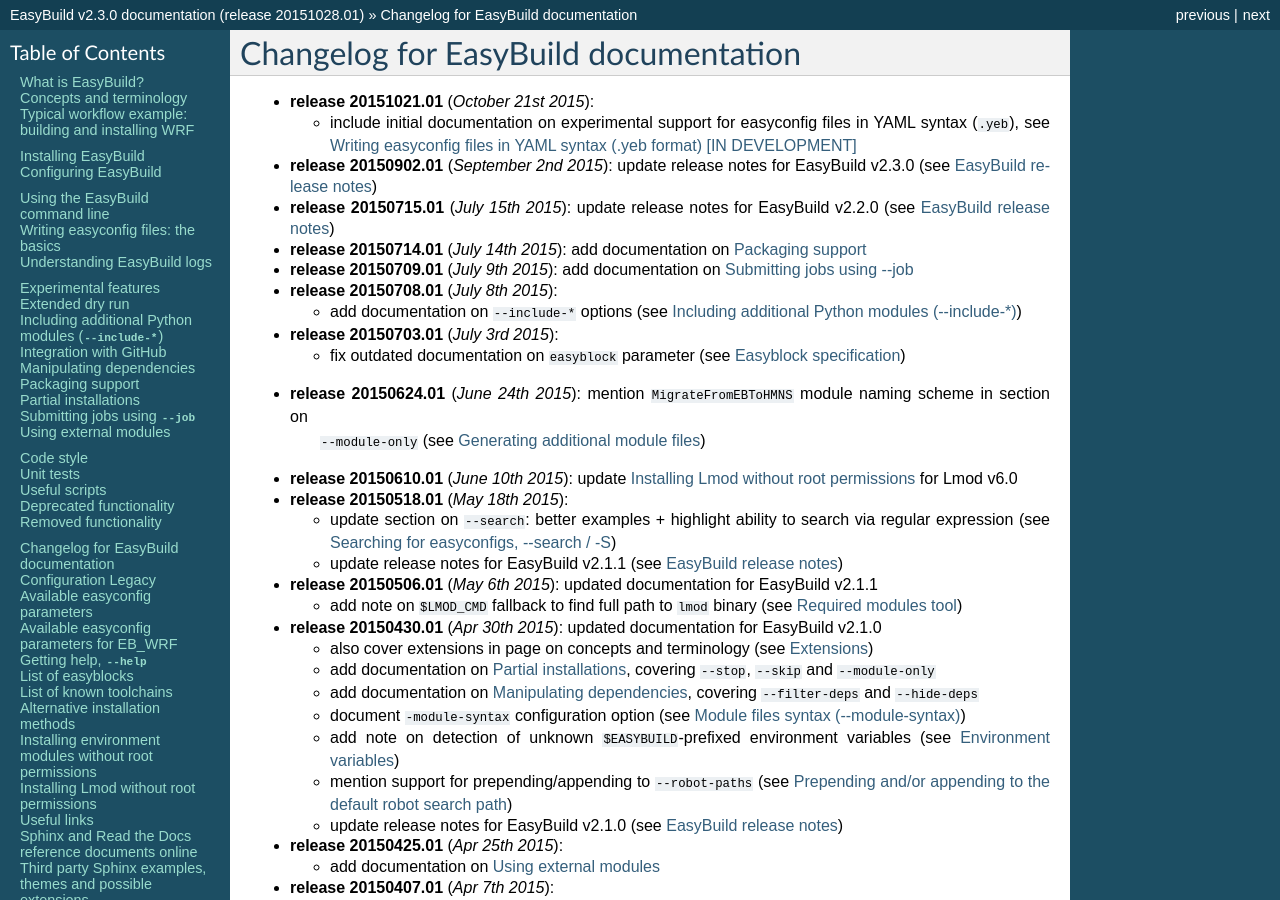
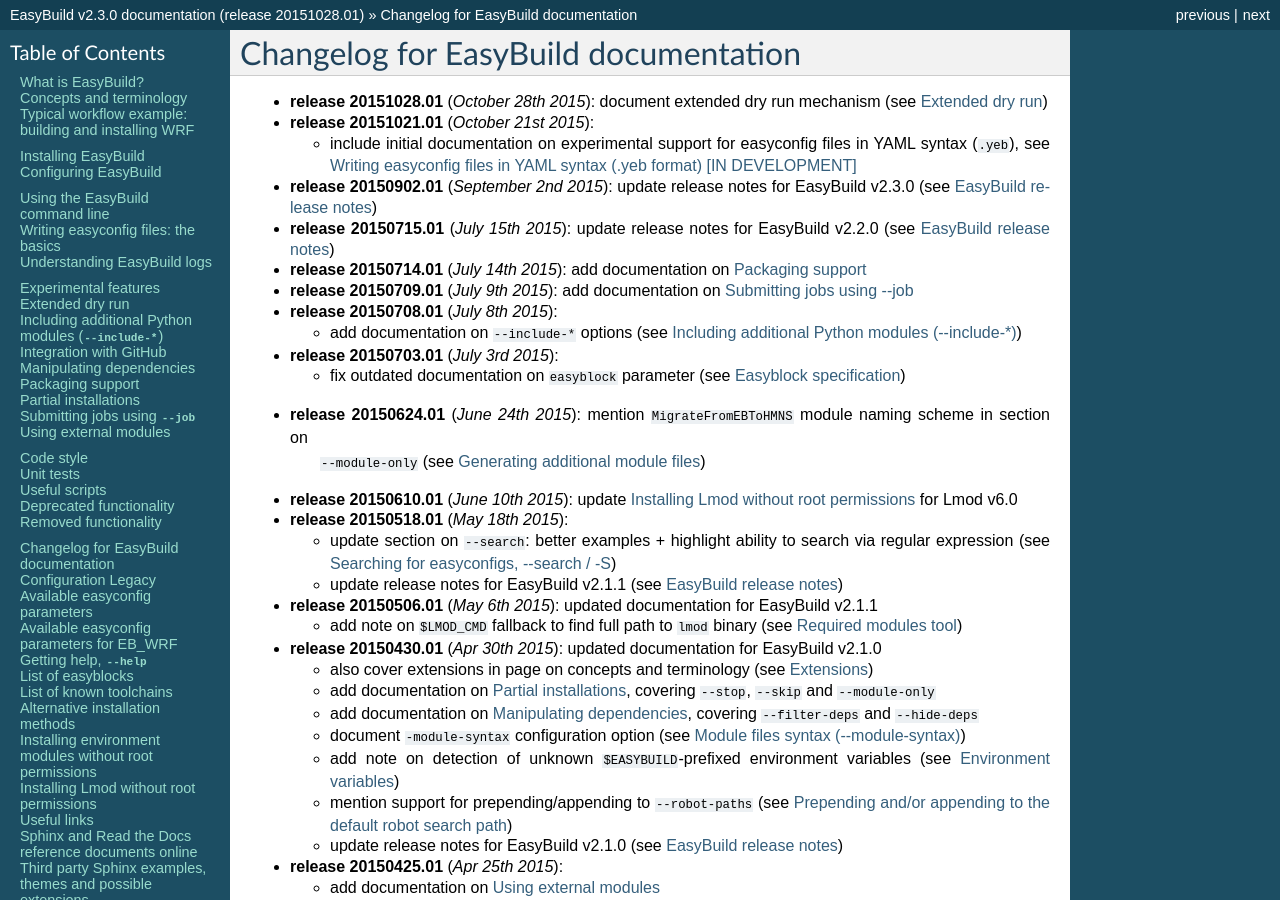
Before and after one commit to easybuilders/easybuild, a Sphinx documentation site: the page built from docs/Changelog.rst, in a window 1280 px wide and 900 px high. Built offline with Sphinx 7.4.7, drawn with Linux system fonts in a browser that asks for light colours.

Commit message:
update changelog

```diff
--- a/docs/Changelog.rst
+++ b/docs/Changelog.rst
@@ -3,6 +3,7 @@
 Changelog for EasyBuild documentation
 -------------------------------------
 
+* **release 20151028.01** (`October 28th 2015`): document extended dry run mechanism (see :ref:`extended_dry_run`)
 * **release 20151021.01** (`October 21st 2015`):
 
   * include initial documentation on experimental support for easyconfig files in YAML syntax (``.yeb``),
```
